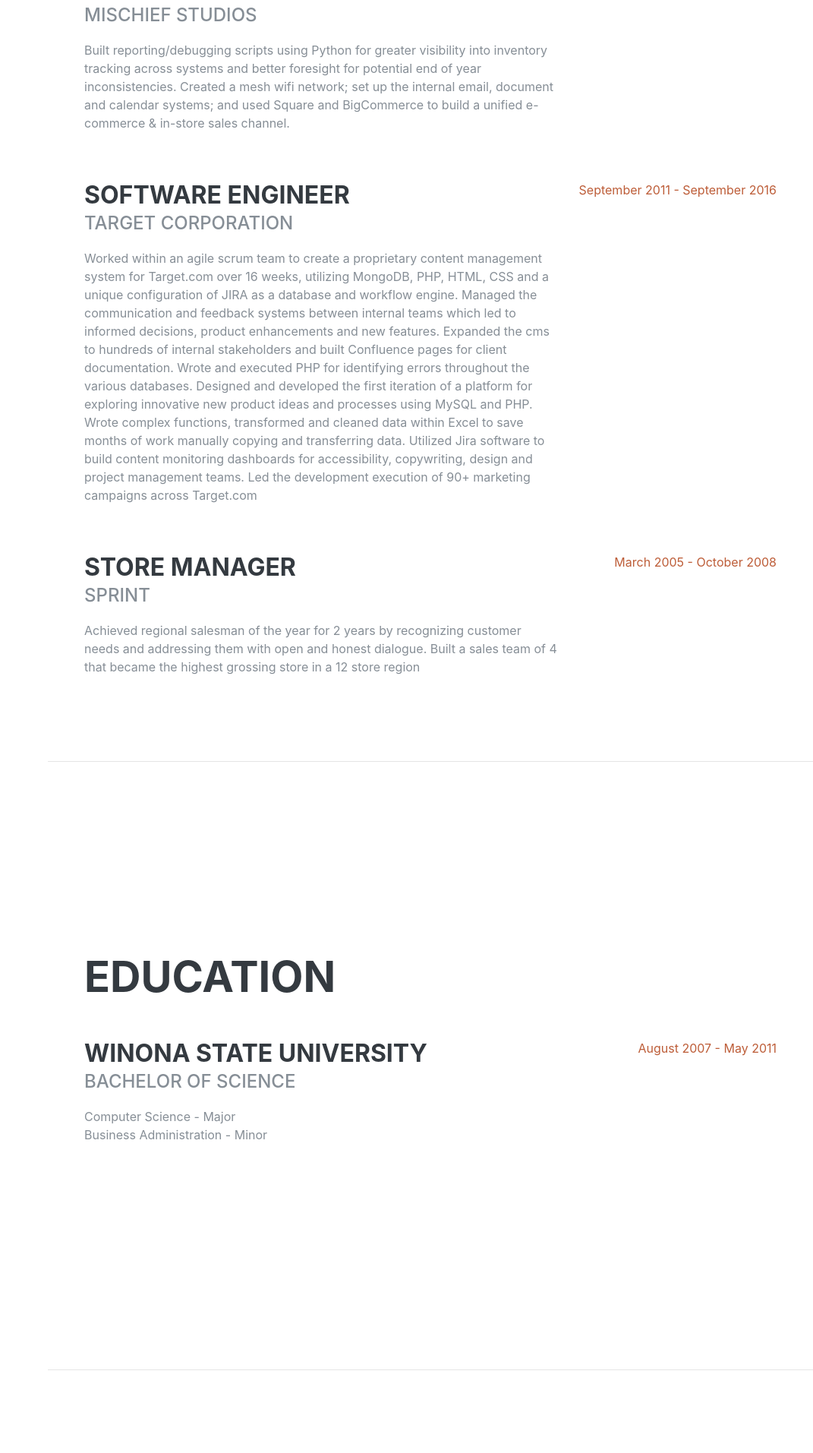
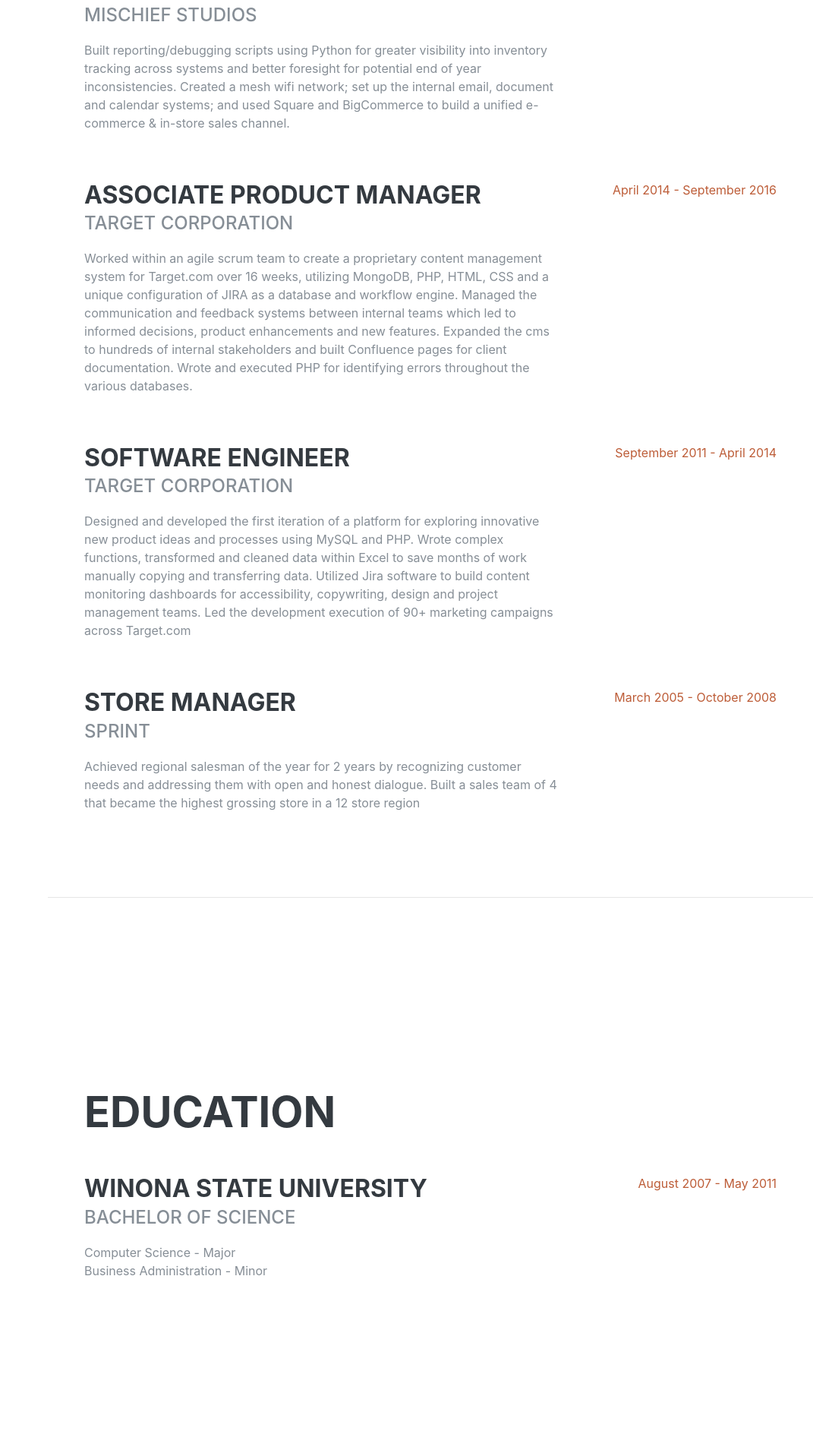
Before and after one commit to krumholz/krumholz, a Flask app: page / in a window 1280 px wide. Shown: the part 1001-2914 px from the top of the page at 76% size, without its empty margins (209-1280 px from the left). Run offline with Flask 2, Linux system fonts and the light colour scheme; some libraries are stand-ins or nearby versions; some web fonts are replaced.

Commit message:
Split my Target experience into 2 sections to more accurately reflect my time there.

```diff
--- a/templates/index.html
+++ b/templates/index.html
@@ -101,12 +101,23 @@
 
           <div class="resume-item d-flex flex-column flex-md-row mb-5">
             <div class="resume-content mr-auto">
+              <h3 class="mb-0">Associate Product Manager</h3>
+              <div class="subheading mb-3">Target Corporation</div>
+              <p>Worked within an agile scrum team to create a proprietary content management system for Target.com over 16 weeks, utilizing MongoDB, PHP, HTML, CSS and a unique configuration of JIRA as a database and workflow engine. Managed the communication and feedback systems between internal teams which led to informed decisions, product enhancements and new features. Expanded the cms to hundreds of internal stakeholders and built Confluence pages for client documentation. Wrote and executed PHP for identifying errors throughout the various databases.</p>
+            </div>
+            <div class="resume-date text-md-right">
+              <span class="text-primary">April 2014 - September 2016</span>
+            </div>
+          </div>
+
+          <div class="resume-item d-flex flex-column flex-md-row mb-5">
+            <div class="resume-content mr-auto">
               <h3 class="mb-0">Software Engineer</h3>
               <div class="subheading mb-3">Target Corporation</div>
-              <p>Worked within an agile scrum team to create a proprietary content management system for Target.com over 16 weeks, utilizing MongoDB, PHP, HTML, CSS and a unique configuration of JIRA as a database and workflow engine. Managed the communication and feedback systems between internal teams which led to informed decisions, product enhancements and new features. Expanded the cms to hundreds of internal stakeholders and built Confluence pages for client documentation. Wrote and executed PHP for identifying errors throughout the various databases. Designed and developed the first iteration of a platform for exploring innovative new product ideas and processes using MySQL and PHP. Wrote complex functions, transformed and cleaned data within Excel to save months of work manually copying and transferring data. Utilized Jira software to build content monitoring dashboards for accessibility, copywriting, design and project management teams. Led the development execution of 90+ marketing campaigns across Target.com</p>
+              <p>Designed and developed the first iteration of a platform for exploring innovative new product ideas and processes using MySQL and PHP. Wrote complex functions, transformed and cleaned data within Excel to save months of work manually copying and transferring data. Utilized Jira software to build content monitoring dashboards for accessibility, copywriting, design and project management teams. Led the development execution of 90+ marketing campaigns across Target.com</p>
             </div>
             <div class="resume-date text-md-right">
-              <span class="text-primary">September 2011 - September 2016</span>
+              <span class="text-primary">September 2011 - April 2014</span>
             </div>
           </div>
 
```
